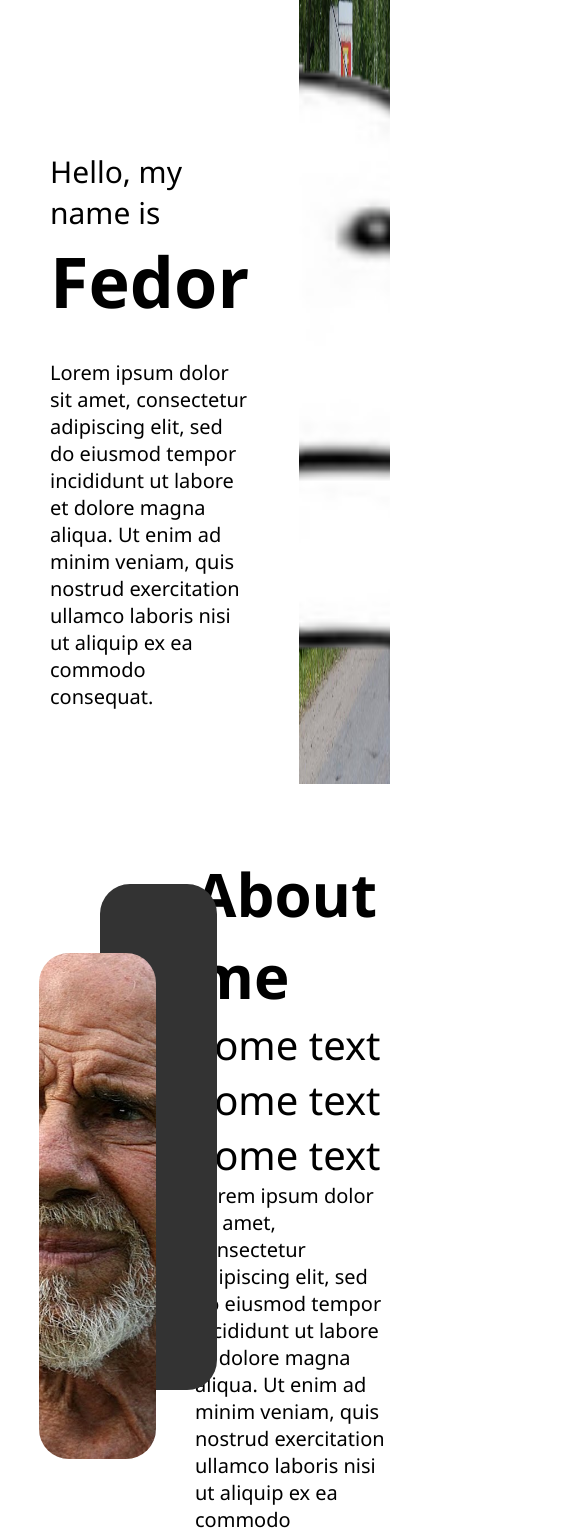
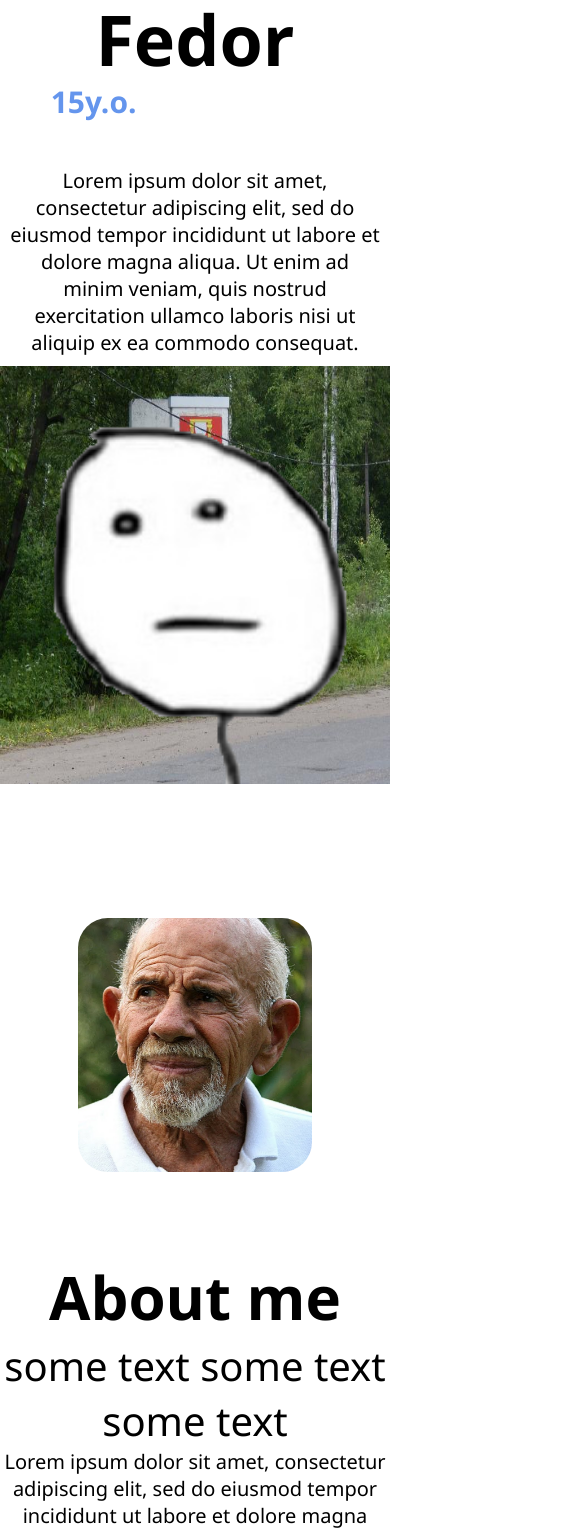
Before and after one commit to pbsmfs/portfolio-project, a React (Create React App) app: page /about in a window 390 px wide. Shown: the part 60-1592 px from the top of the page, 581 px wide, since content can reach past the window. Built offline with nearby package versions, Linux system fonts and the light colour scheme.

Commit message:
kinda responsive design implementation

```diff
--- a/src/components/About/about.css
+++ b/src/components/About/about.css
@@ -52,3 +52,24 @@
 .a-desc{
     font-size: 20px;
 }
+
+
+@media screen and (max-width: 480px) {
+    .a{
+        flex-direction: column;
+        text-align: center;
+        margin-top: 50px;
+    }
+
+    .a-left{
+        width: 100%;
+    }
+
+    .a-card{
+        height: 30vh;
+    }
+
+    .a-card.bg{
+        display: none;
+    }
+}
--- a/src/components/Contact/Contact.jsx
+++ b/src/components/Contact/Contact.jsx
@@ -1,11 +1,15 @@
 import './contact.css'
 import { useRef, useState } from 'react'
 import emailjs from 'emailjs-com';
+import { useContext } from "react"
+import { ThemeContext } from "../../context";
 
 const Contact = () => {
 
 const form = useRef();
 const [done, setDone] = useState(false)
+const theme = useContext(ThemeContext)
+const toggled = theme.state.toggled
 
     const sendEmail = (e) => {
     e.preventDefault();
@@ -21,8 +25,9 @@ const [done, setDone] = useState(false)
     }
     return (
         <div className="c">
-            <div className="c-bg"></div>
+
             <div className="c-wrapper">
+            <div className="c-bg" style={{ backgroundColor: toggled ? "rgb(5, 5, 100)" :  "yellowgreen"}}></div>
                 <div className="c-left">
                     <h1 className="c-title">
                         Contact me
@@ -32,6 +37,7 @@ const [done, setDone] = useState(false)
                     </div>
                 </div>
                 <div className="c-right">
+
                     <p className="c-desc">
                         Lorem ipsum dolor sit amet, consectetur adipiscing elit. Nam hendrerit nisi sed sollicitudin pellentesque. Nunc posuere purus rhoncus pulvinar aliquam. Ut aliquet tristique nisl vitae volutpat.
                     </p>
@@ -40,7 +46,7 @@ const [done, setDone] = useState(false)
                         <input type="text" placeholder="Subject" name="user_subject"/>
                         <input type="text" placeholder="Email" name="user_email"/>
                         <textarea name="user_message" rows="5"></textarea>
-                        <button>Submit</button>
+                        <button style={{ backgroundColor: toggled ? "rgb(5, 5, 100)" :  "yellowgreen"}}>Submit</button>
                         <div className="c-done">
                             {done && 'Thank you for your letter.'}
                         </div>
--- a/src/components/Contact/contact.css
+++ b/src/components/Contact/contact.css
@@ -8,8 +8,9 @@
 .c-bg{
     width: 20px;
     height: 100%;
-    background-color: rgb(5, 5, 100);
+    background-color: yellowgreen;
     position: absolute;
+    left: 0px;
 }
 
 .c-wrapper{
@@ -46,7 +47,7 @@
 }
 
 form{
-    margin-top: 20px;
+    margin-top: 0px;
 }
 
 input{
@@ -68,10 +69,56 @@ textarea {
 
 button {
     border: none;
-    background-color: rgb(5, 5, 100);
+    background-color: yellowgreen;
     color: white;
     padding: 15px;
     margin-top: 15px;
     font-weight: 600;
     cursor: pointer;
+    margin-bottom: 0px;
 }
+
+
+@media screen and (max-width: 480px) {
+    .c{
+        height: 60vh;
+    }
+
+    .c-wrapper{
+        flex-direction: column;
+        padding: 0px 50px;
+    }
+
+    .c-sub{
+        display: none;
+    }
+
+    .c-title{
+        font-size: 30px;
+    }
+
+    .c-desc{
+        font-size: 15px;
+    }
+
+    .c-done{
+        margin-left: 20px;
+    }
+
+    form {
+        margin-top: 0px;
+        display: flex;
+        flex-wrap: wrap;
+    }
+
+    input {
+        width: 35%;
+        height: 40px;
+        margin: 10px;
+        margin-left: 0px;
+    }
+
+    button{
+        margin-top: 10px;
+    }
+}
--- a/src/components/Project/project.css
+++ b/src/components/Project/project.css
@@ -26,3 +26,12 @@
     width: 100%;
     height: 100%;
 }
+
+
+@media screen and (max-width: 480px) {
+    .p{
+        width: 40%;
+        height: 20vh;
+
+    }
+}
--- a/src/components/ProjectList/projectList.css
+++ b/src/components/ProjectList/projectList.css
@@ -26,3 +26,24 @@
     display: flex;
     justify-content: space-between;
 }
+
+
+@media screen and (max-width: 480px) {
+    .pl{
+        padding: 10px;
+    }
+
+    .pl-title{
+        font-size: 40px;
+    }
+
+    .pl-texts{
+        width: 70%;
+    }
+
+    .pl-desc{
+        margin: 20px 0px;
+    }
+
+
+}
--- a/src/components/Title/title.css
+++ b/src/components/Title/title.css
@@ -84,3 +84,18 @@
     top: 0;
     right: 0;
 }
+
+
+@media screen and (max-width: 480px) {
+    .t{
+        flex-direction: column;
+    }
+
+    .t-left-wrapper{
+        height: 100%;
+        align-items: center;
+        justify-content: center;
+        text-align: center;
+        padding: 10px;
+    }
+}
```
